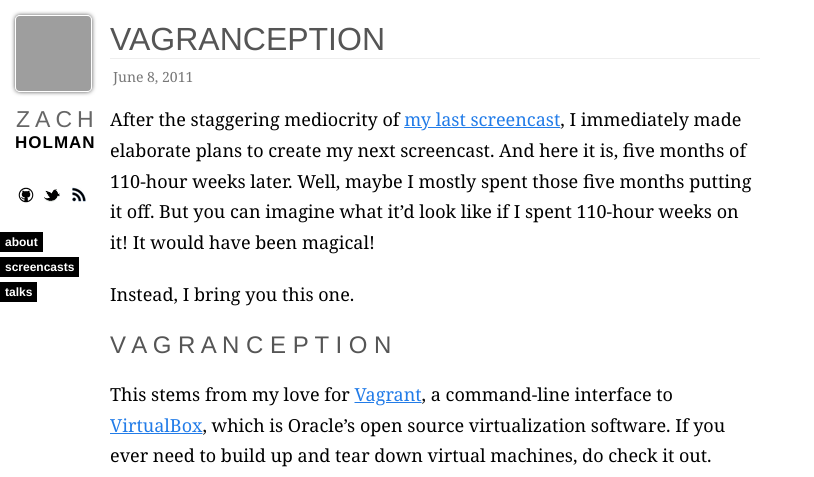
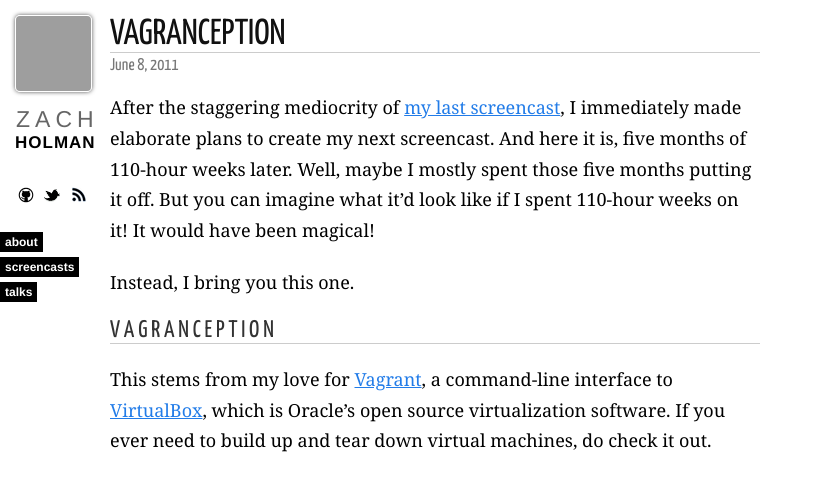
Before and after one commit to broccolini/designertocoder.github.com, a Jekyll site: the page built from _posts/2011-06-08-vagranception.markdown, in a window 1280 px wide. Shown: the top 477 px of the page, without its empty margins (0-814 px from the left). Built offline with Jekyll 4.4.1, drawn with Linux system fonts in a browser that asks for light colours; nearby versions of some CDN libraries; Markdown is read by kramdown in place of the engine named in the settings; comment, search, counter and statistics services are not loaded; grey boxes are pictures that could not be loaded.

Commit message:
kaffeesatz deez nutz

```diff
--- a/_layouts/layout.html
+++ b/_layouts/layout.html
@@ -12,6 +12,7 @@
   <link rel="alternate" type="application/rss+xml" href="http://feeds.feedburner.com/holman" />
   <link rel="stylesheet" href="/css/styles.css" type="text/css" media="screen, projection" />
   <link rel="stylesheet" href="/css/syntax.css" type="text/css" />
+  <link href='http://fonts.googleapis.com/css?family=Yanone+Kaffeesatz' rel='stylesheet' type='text/css'>
   <link rel="apple-touch-icon" href="/apple-touch-icon.png" />
   <script type="text/javascript" src="http://ajax.googleapis.com/ajax/libs/jquery/1.4.1/jquery.min.js"></script>
   <script type="text/javascript" src="/javascript/application.js"></script>
--- a/css/styles.css
+++ b/css/styles.css
@@ -53,23 +53,19 @@ hr{
   text-decoration: underline;
 }
 h1,h2,h3,h4{
-  color: #555;
-  font-family: Futura, Helvetica, sans-serif;
-  font-weight: normal;
+  color: #333;
+  font-family: 'Yanone Kaffeesatz', sans-serif;
+  font-weight: 400;
+  border-bottom: 1px solid #ccc;
 }
 h1 a, h2 a, h3 a, h4 a{
-  color: #555;
+  color: #111;
   text-decoration: none;
 }
 h1{
-  font-size: 32px;
-  border-bottom: 1px solid #eee;
-  margin-bottom: .25em;
-}
-h2{
-}
-h3{
-  color: #999;
+  font-size: 36px;
+  margin-top: 17px;
+  margin-bottom: .15em;
 }
 
 #header{
@@ -172,19 +168,10 @@ h3{
   -webkit-box-shadow: none;
 }
 #post .authoring{
-  padding-left: 3px;
-  font-size: 14px;
+  font-family: 'Yanone Kaffeesatz', sans-serif;
+  padding-left: 0px;
+  font-size: 17px;
   color: #777;
-}
-#post .authoring a{
-  color: #777;
-  text-decoration: none;
-  border-bottom: 1px solid #ccc;
-  padding: 0;
-}
-#post .authoring a:hover{
-  color: #555;
-  border-color: #555;
 }
 #post blockquote{
   font-style: italic;
```
